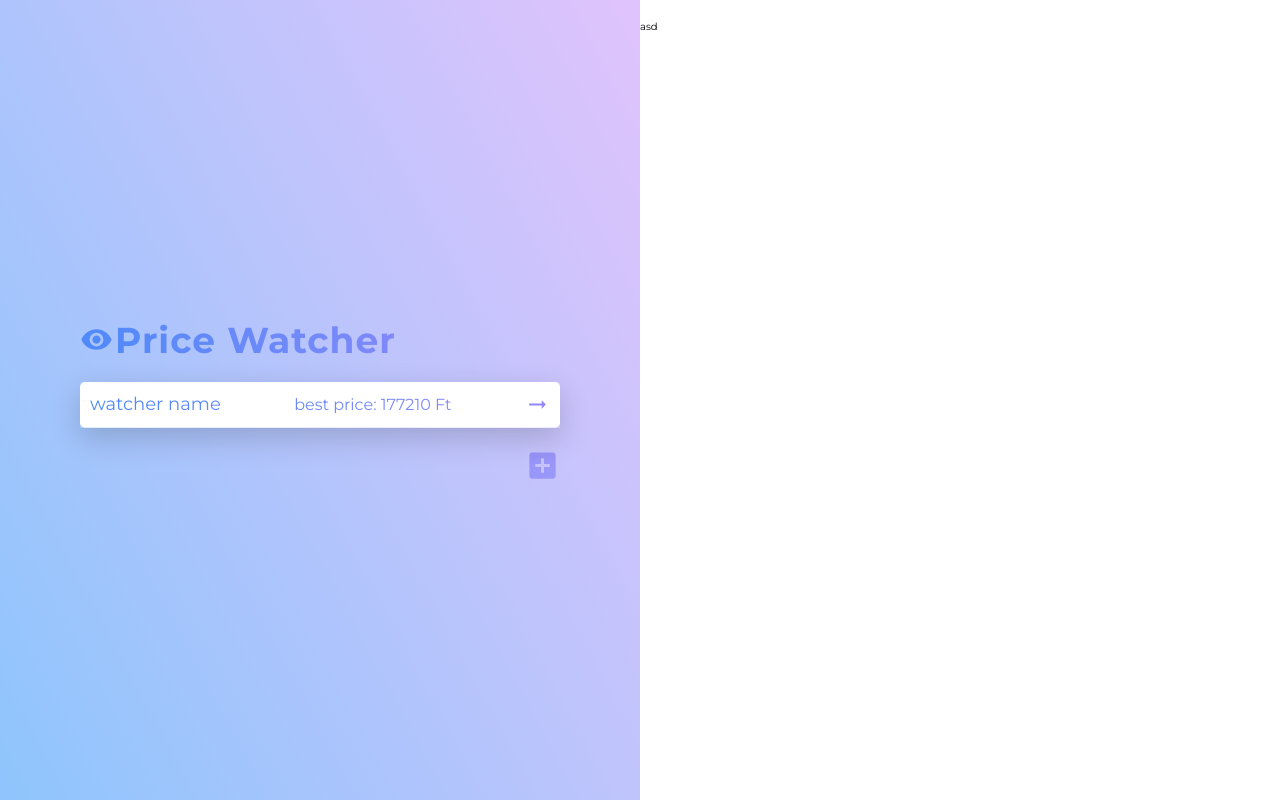
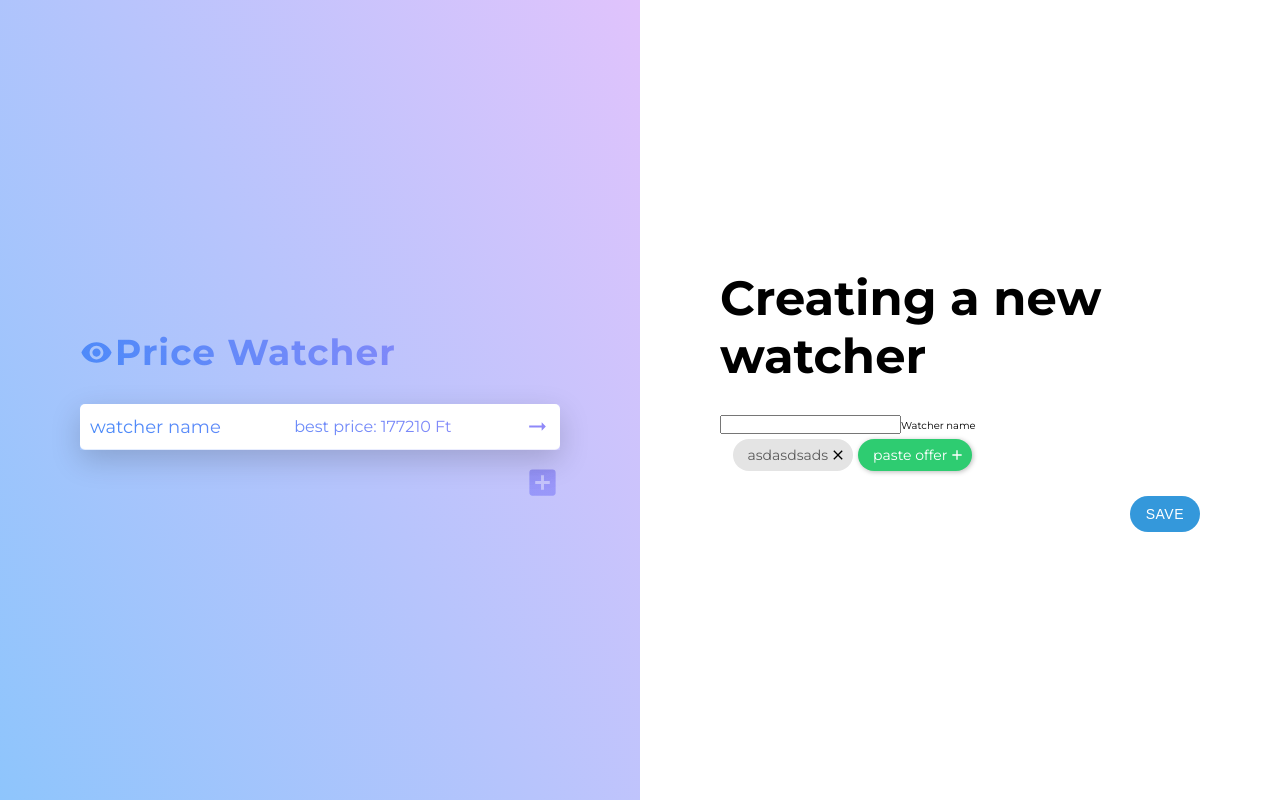
Before and after one commit to budasnorbi/webScraper, a React app: page / in a window 1280 px wide. Both pictures are taken after a click on the button 542 px from the left and 465 px from the top of the page. Built offline with nearby package versions, Linux system fonts and the light colour scheme.

Commit message:
create watcher almost finished && refactoring

```diff
--- a/src/client/App.js
+++ b/src/client/App.js
@@ -1,30 +1,40 @@
 'use-strict';
 import React, { Component } from 'react';
+
+import WatcherDetail from './containers/WatcherDetail';
+import WatcherNav from './containers/WatcherNav';
+
 import './images/plus.svg';
 import './scss/main.scss';
 
 export default class App extends Component {
     constructor(){
         super();
+        this.state={
+            createNewWatcher: false
+        };
+
+        this.clickNewWatcherBtn = this.clickNewWatcherBtn.bind(this);
+    }
+
+    clickNewWatcherBtn(){
+        this.setState( prevState =>{
+            const newState = Object.assign({}, prevState);
+            newState.createNewWatcher = true;
+            return newState;
+        });
     }
 
     render() {
         return (
             <>
-                <div className="left">
-                    <h1 className="app-name">Price Watcher</h1>
-                    <nav className="watcher-nav">
-                        <ul className="watcher-nav__list">
-                            <li className="watcher-nav__item">
-                                <span className="name">watcher name</span>
-                                <span className="price">best price: 177210 Ft</span>
-                                <button className="link"></button>
-                            </li>
-                        </ul>
-                        <button className="new-watcher"></button>
-                    </nav>
-                </div>
-                <div className="right">asd</div>
+                <WatcherNav
+                    create={this.clickNewWatcherBtn}
+                />
+
+                <WatcherDetail
+                    create={this.state.createNewWatcher}
+                />
             </>
         );
     }
--- /dev/null
+++ b/src/client/components/createWatcherLayout.js
@@ -0,0 +1,24 @@
+import React from 'react';
+
+const CreateWatcherLayout = props => {
+	return(
+		<div className="watcher-wrapper">
+			<h1 className="watcher-heading">Creating a new watcher</h1>
+			<div className="create-watcher">
+				<div className="input-field">
+					<input id="watcher-name" type="text" className="validate"/>
+					<label htmlFor="watcher-name">Watcher name</label>
+				</div>
+
+				<div className="offer-list">
+					<div className="offer-list__item">asdasdsads</div>
+					<div className="offer-list__add">paste offer</div>
+				</div>
+
+				<button className="watcher-save" type="submit">Save</button>
+			</div>
+		</div>
+	)
+}
+
+export default CreateWatcherLayout;
--- /dev/null
+++ b/src/client/containers/WatcherDetail.js
@@ -0,0 +1,16 @@
+import React, {Component} from 'react';
+import CreateWatcherLayout from '../components/createWatcherLayout';
+
+export default class WatcherDetails extends Component{
+	constructor(props){
+		super(props);
+	}
+
+	render(){
+		return(
+			<div className="watcher-detail flex-middle">
+				{this.props.create && <CreateWatcherLayout/>}
+			</div>
+		)
+	}
+}
--- /dev/null
+++ b/src/client/containers/WatcherList.js
@@ -0,0 +1,19 @@
+import React, {Component} from 'react';
+
+export default class WatcherList extends Component{
+	constructor(){
+		super()
+	}
+
+	render(){
+		return(
+			<ul className="watcher-list">
+				<li className="watcher-list__item">
+					<span className="name">watcher name</span>
+					<span className="price">best price: 177210 Ft</span>
+					<button className="link"></button>
+				</li>
+			</ul>
+		)
+	}
+}
--- /dev/null
+++ b/src/client/containers/WatcherNav.js
@@ -0,0 +1,25 @@
+import React,{Component} from 'react';
+
+import WatcherList from '../containers/WatcherList';
+
+export default class WatcherNav extends Component{
+	constructor(props){
+		super(props);
+	}
+
+	onNewWatcher = () =>{
+		this.props.create();
+	}
+
+	render(){
+		return(
+			<div className="watcher-navigation flex-middle">
+				<div className="watcher-wrapper">
+					<h1 className="watcher-logo">Price Watcher</h1>
+					<WatcherList/>
+					<button className="new-watcher" onClick={this.onNewWatcher}></button>
+				</div>
+			</div>
+		)
+	}
+}
--- a/src/client/scss/components/main.scss
+++ b/src/client/scss/components/main.scss
@@ -1,2 +1,2 @@
 @import "wrapper";
-@import 'watcher-nav';
+@import "watcher-nav";
--- a/src/client/scss/components/watcher-nav.scss
+++ b/src/client/scss/components/watcher-nav.scss
@@ -1,13 +1,9 @@
-.watcher-nav{
-	width: 75%;
+.watcher-list{
+	max-height: 50vh;
+	margin-bottom:1.5rem;
+	overflow-y: scroll;
 
-	&__list{
-		margin:2rem 0;
-		max-height: 50vh;
-		overflow-y: scroll;
-
-		box-shadow: 0 1rem 3rem rgba(0,0,0,.175)
-	}
+	box-shadow: 0 1rem 3rem rgba(0,0,0,.175);
 
 	&__item{
 		display:flex;
--- a/src/client/scss/components/wrapper.scss
+++ b/src/client/scss/components/wrapper.scss
@@ -1,26 +1,18 @@
-.left{
-	display:flex;
-	flex-direction:column;
-	justify-content: center;
-	align-items:center;
-
+.watcher-navigation{
 	background-color: #8EC5FC;
 	background-image: linear-gradient(62deg, #8EC5FC 0%, #E0C3FC 100%);
+}
 
-	padding:2rem 0;
+.flex-middle{
+	display: flex;
+    flex-direction: column;
+    justify-content: center;
+	align-items: center;
 
 	width:50vw;
 	height:100vh;
 }
 
-.right{
-	padding:2rem 0;
-
-	width:50vw;
-	height:100vh;
+.watcher-wrapper{
+	width:75%;
 }
-
-.wrapper{
-	display:flex;
-	flex-wrap: nowrap;
-}
--- a/src/client/scss/main.scss
+++ b/src/client/scss/main.scss
@@ -1,7 +1,3 @@
-@import 'components/main';
-@import 'objects/main';
-@import 'reset';
-
 body{
 	width:100vw;
 	height:100vh;
@@ -14,3 +10,7 @@ body{
 ::-webkit-scrollbar{
 	display: none;
 }
+
+@import 'components/main';
+@import 'objects/main';
+@import 'reset';
--- a/src/client/scss/objects/newWatcherBtn.scss
+++ b/src/client/scss/objects/buttons/newWatcher.scss
@@ -1,19 +1,13 @@
 .new-watcher{
-	background-color: transparent;
-	mix-blend-mode: overlay;
 	width:3.5rem;
 	height:3.5rem;
+
 	display:block;
 	margin-left: auto;
+	padding:1rem;
 
 	font-size: 1.6rem;
 	color:white;
-
-	padding:1rem;
-
-	background-image: url('./../images/plus.svg');
-	background-size: 100%;
-	background-position: center;
 
 	border:none;
 	border-radius:3px;
@@ -21,6 +15,13 @@
 
 	opacity: .75;
 
+	mix-blend-mode: overlay;
+
+	background-color: transparent;
+	background-image: url('./../images/plus.svg');
+	background-size: 100%;
+	background-position: center;
+
 	transition: opacity .15s ease-in-out;
 
 	&:hover{
--- /dev/null
+++ b/src/client/scss/objects/buttons/saveWatcher.scss
@@ -0,0 +1,27 @@
+.watcher-save{
+	display: block;
+    height: 36px;
+	line-height: 36px;
+
+	border: none;
+    border-radius: 2px;
+	padding: 0 16px;
+	margin-left:auto;
+	border-radius: 18px;
+
+	font-size: 14px;
+    text-transform: uppercase;
+	vertical-align: middle;
+
+	-webkit-tap-highlight-color: transparent;
+
+	text-decoration: none;
+    color: #fff;
+    background-color: #3498db;
+    text-align: center;
+    letter-spacing: .5px;
+    transition: background-color .2s ease-out;
+	cursor: pointer;
+
+	outline: 0;
+}
--- /dev/null
+++ b/src/client/scss/objects/headings/watcherHeading.scss
@@ -0,0 +1,4 @@
+.watcher-heading{
+	font-size: 4.8rem;
+	margin-bottom:3rem;
+}
--- a/src/client/scss/objects/appName.scss
+++ b/src/client/scss/objects/headings/watcherLogo.scss
@@ -1,6 +1,5 @@
-.app-name{
-	width:75%;
-
+.watcher-logo{
+	margin: 3rem 0;
 	padding-left:3.5rem;
 	font-size: 3.6rem;
 	letter-spacing: .1rem;
--- a/src/client/scss/objects/main.scss
+++ b/src/client/scss/objects/main.scss
@@ -1,2 +1,9 @@
-@import 'newWatcherBtn';
-@import 'appName';
+// Headings
+@import 'headings/watcherLogo';
+@import 'headings/watcherHeading';
+
+//Buttons
+@import 'buttons/saveWatcher';
+@import 'buttons/newWatcher';
+
+@import 'offerList';
--- /dev/null
+++ b/src/client/scss/objects/offerList.scss
@@ -0,0 +1,53 @@
+.offer-list{
+	margin-bottom: 20px;
+	padding: 0 1rem;
+
+	&__item{
+		display: inline-block;
+		height: 32px;
+		font-size: 14px;
+		font-weight: 500;
+		color: rgba(0,0,0,0.6);
+		line-height: 32px;
+		padding: 0 25px 0 15px;
+		border-radius: 16px;
+		background-color: #e4e4e4;
+
+		background-image: url('./../images/close.svg');
+		background-repeat: no-repeat;
+		background-size: 16px;
+		background-position-y: calc((32px - 16px) /2);
+		background-position-x: calc(100% - 7px);
+
+		margin:5px 2.5px;
+	}
+
+	&__add{
+		display: inline-block;
+		height: 32px;
+		font-size: 14px;
+		font-weight: 500;
+		color: white;
+		line-height: 32px;
+		padding: 0 25px 0 15px;
+		border-radius: 16px;
+
+		margin:5px 2.5px;
+		background-image: url('./../images/add.svg');
+		background-color:#2ecc71;
+		background-repeat: no-repeat;
+		background-size: 16px;
+		background-position-y: calc((32px - 16px) /2);
+		background-position-x: calc(100% - 7px);
+
+		transition: box-shadow .15s ease-in-out, transform .15s ease-in-out;
+
+		box-shadow: 1px 1px 5px rgba(0, 0, 0, 0.275);
+		cursor: pointer;
+
+		&:active{
+			box-shadow: 0px 0px 0px rgba(0, 0, 0, 0.275);
+			transform: translateY(1px);
+		}
+	}
+}
--- a/webpack.config.js
+++ b/webpack.config.js
@@ -25,6 +25,13 @@ module.exports = {
           'style-loader',
           'css-loader',
           'sass-loader'
+        ]
+      },
+      {
+        test: /\.css$/,
+        use: [
+          'style-loader',
+          'css-loader'
         ]
       },
       {
```
Also changed, not shown: src/client/components/Watcher.js (deleted, +0 -26 lines), src/client/images/add.svg (added), src/client/images/close.svg (added), 1 other file.
